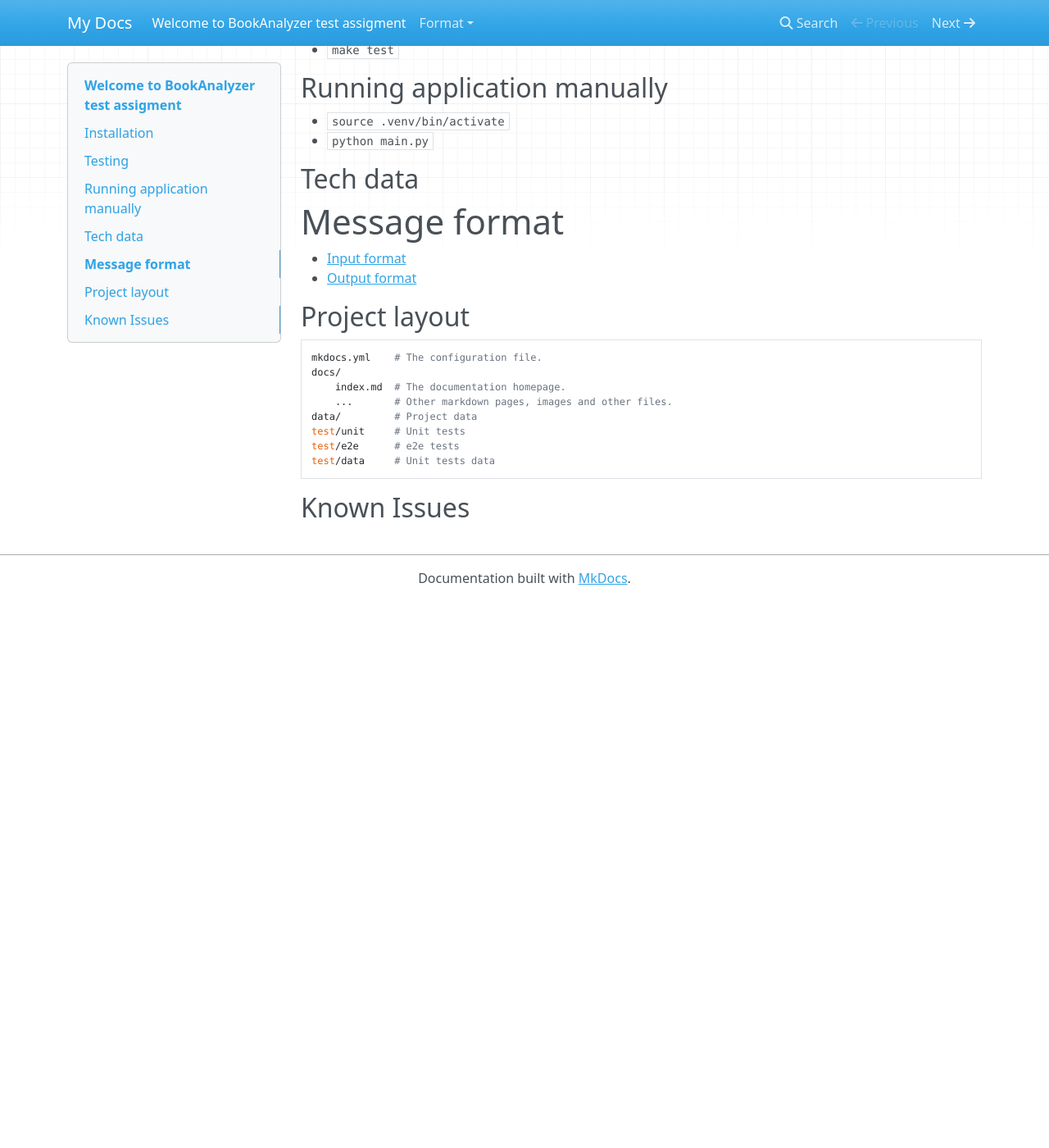
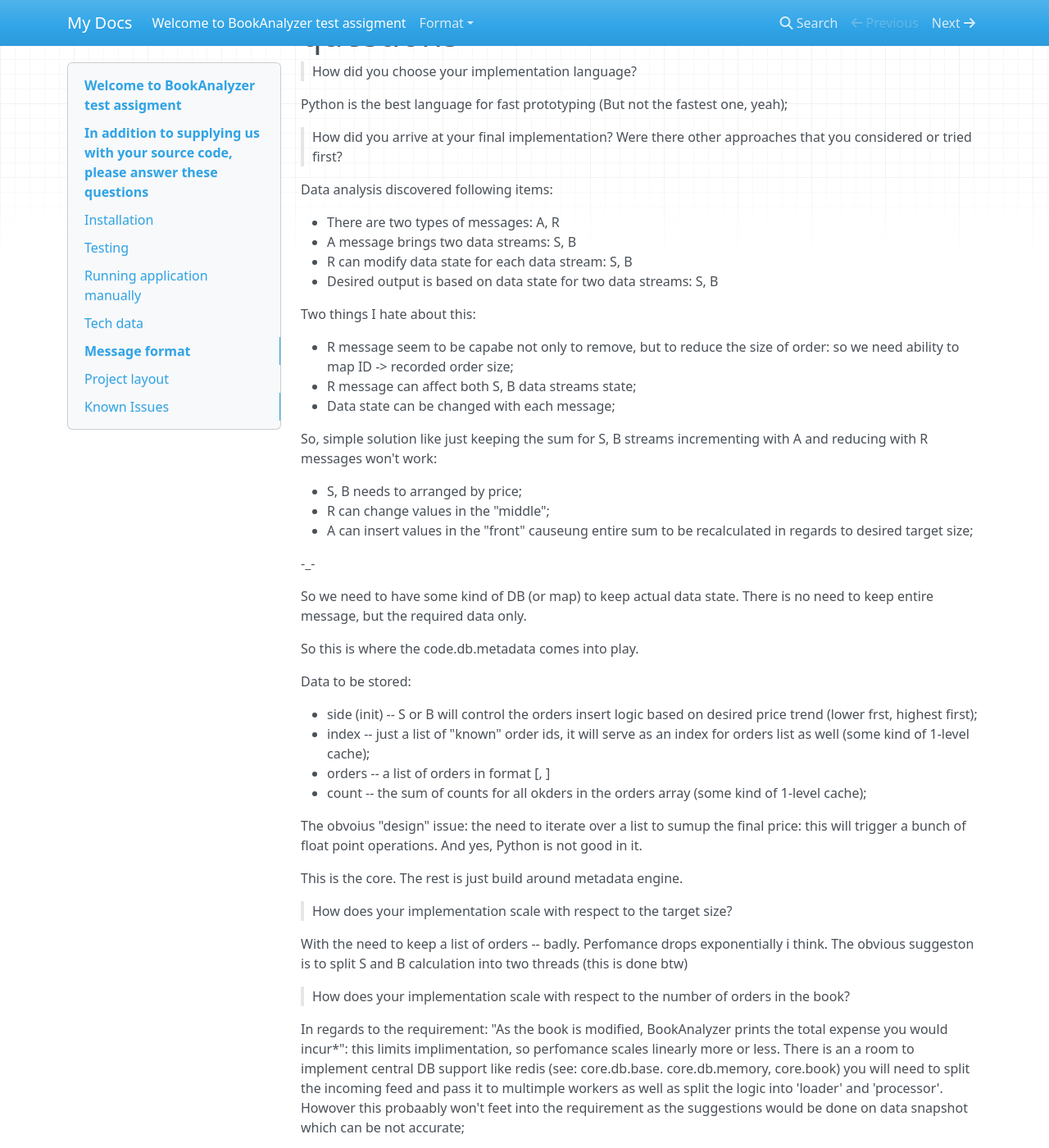
Before and after one commit to brezerk/book_analyzer, an MkDocs documentation site: the page built from docs/index.md, in a window 1280 px wide and 1400 px high, scrolled down 419 px. Shown: the whole window at 82% size. Built offline with MkDocs 1.6.1, drawn with Linux system fonts in a browser that asks for light colours; nearby versions of some CDN libraries; before the commit the page ends 1152 px from its top, so only the background shows below that; some of the changed text lies outside the part shown.

Commit message:
Update final

```diff
--- a/docs/index.md
+++ b/docs/index.md
@@ -11,6 +11,64 @@ expense changes, it prints the changed value.
 
 For support visit [brezblock.org.ua](https://brezblock.org.ua).
 
+# In addition to supplying us with your source code, please answer these questions
+
+
+> How did you choose your implementation language?
+
+Python is the best language for fast prototyping (But not the fastest one, yeah);
+
+> How did you arrive at your final implementation? Were there other approaches that you
+considered or tried first?
+
+Data analysis discovered following items:
+
+* There are two types of messages: A, R
+* A message brings two data streams: S, B
+* R can modify data state for each data stream: S, B
+* Desired output is based on data state for two data streams: S, B
+
+Two things I hate about this:
+
+* R message seem to be capabe not only to remove, but to reduce the size of order: so we need ability to map ID -> recorded order size;
+* R message can affect both S, B data streams state;
+* Data state can be changed with each message;
+
+So, simple solution like just keeping the sum for S, B streams incrementing with A and reducing with R messages won't work:
+
+* S, B needs to arranged by price;
+* R can change values in the "middle";
+* A can insert values in the "front" causeung entire sum to be recalculated in regards to desired target size;
+
+-_-
+
+So we need to have some kind of DB (or map) to keep actual data state.
+There is no need to keep entire message, but the required data only.
+
+So this is where the code.db.metadata comes into play.
+
+Data to be stored:
+
+ * side (init) -- S or B will control the orders insert logic based on desired price trend (lower frst, highest first);
+ * index       -- just a list of "known" order ids, it will serve as an index for orders list as well (some kind of 1-level cache);
+ * orders      -- a list of orders in format [<price>, <count>]
+ * count       -- the sum of counts for all okders in the orders array (some kind of 1-level cache);
+
+The obvoius "design" issue: the need to iterate over a list to sumup the final price: this will trigger a bunch of float point operations. And yes, Python is not good in it.
+
+This is the core. The rest is just build around metadata engine.
+
+> How does your implementation scale with respect to the target size?
+
+With the need to keep a list of orders -- badly. Perfomance drops exponentially i think.
+The obvious suggeston is to split S and B calculation into two threads (this is done btw)
+
+> How does your implementation scale with respect to the number of orders in the book?
+
+In regards to the requirement: "As the book is modified, BookAnalyzer prints the total expense you would incur*": this limits implimentation, so perfomance scales linearly more or less.
+There is an a room to implement central DB support like redis (see: core.db.base. core.db.memory, core.book) you will need to split the incoming feed and pass it to multimple workers as well as split the logic into 'loader' and 'processor'.
+Howover this probaably won't feet into the requirement as the suggestions would be done on data snapshot which can be not accurate;
+
 ## Installation
 
 * `make dev`
@@ -22,7 +80,7 @@ For support visit [brezblock.org.ua](https://brezblock.org.ua).
 ## Running application manually
 
 * `source .venv/bin/activate`
-* `python main.py`
+* `cat test/e2e/data/book_analyzer.small.stdin | python ./main.py --target‐size 200`
 
 ## Tech data
 
```
Also changed, not shown: main.py (+6 -1 lines), 3 other files.
